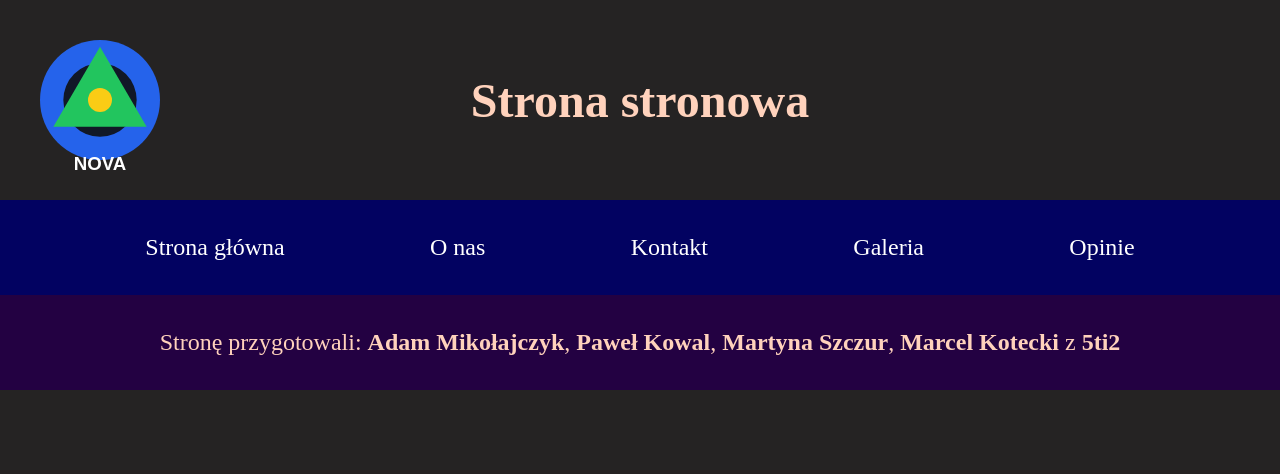
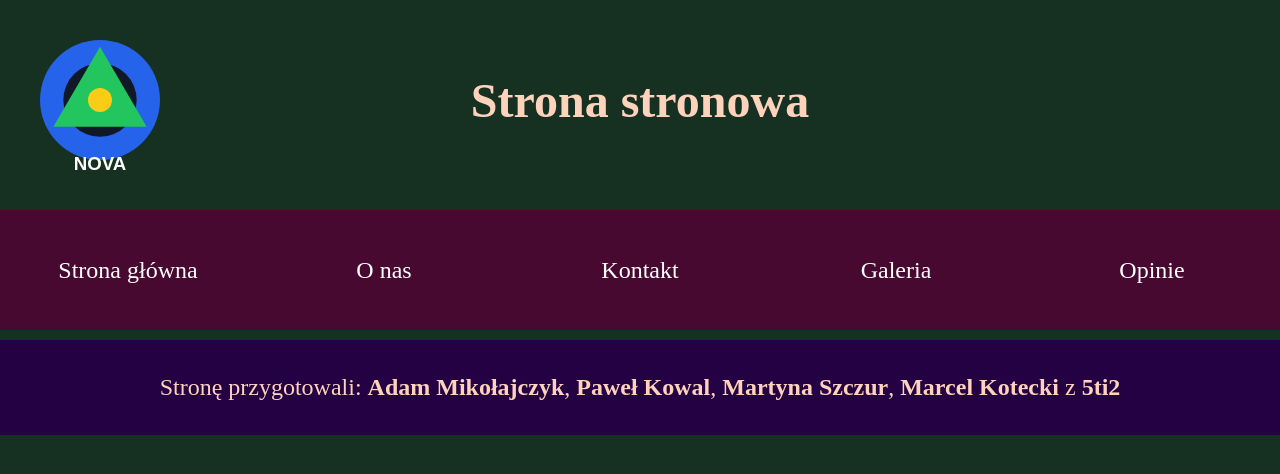
Before and after one commit to tukanog/rg_strona, a PHP site: page /boilerplate.php in a window 1280 px wide. Shown: the top 474 px of the page. Run offline with PHP 8.4, Linux system fonts and the light colour scheme.

Commit message:
aktualizacja nav

```diff
--- a/style.css
+++ b/style.css
@@ -1,5 +1,4 @@
 :root {
-    background-color: rgb(37, 35, 35);
     color: rgb(255, 210, 188);
     font-size: x-large;
 
@@ -7,10 +6,13 @@
     --color-deep-sea-green: #163121;
     --color-blue-violet: #5D3CAA;
     --color-dark-magenta: #480930;
+    --color-medium-turuoise: #59B9CF;
+    --color-deadly-depths: #0B1941;
 }
 
 body {
-    margin: 0
+    margin: 0;
+    background-color: var(--color-deep-sea-green);
 }
 
 header {
@@ -27,21 +29,37 @@ header {
 
 }
 
+
 nav {
-    background-color: rgb(2, 2, 97);
-    padding: 10px 0 10px
-}
+    padding: 10px 0 10px;
 
-nav > ul {
+    > ul {
+        background-color: var(--color-dark-magenta);
+        margin: 0;
+        height: 120px;
         display: flex;
-    justify-content: space-evenly;
         list-style: none;
         padding: 0;
+
         a {
             text-decoration: none;
             color: white
         }
+
+        > li {
+            height: 100%;
+            display: flex;
+            align-items: center;
+            justify-content: center;
+            flex: 1;
         }
+
+        > li:hover {
+            background-color: var(--color-blue-violet);
+        }
+    }
+}
+
 
 footer {
     text-align: center;
```
Lines whose indentation alone changed are shown as unchanged.
